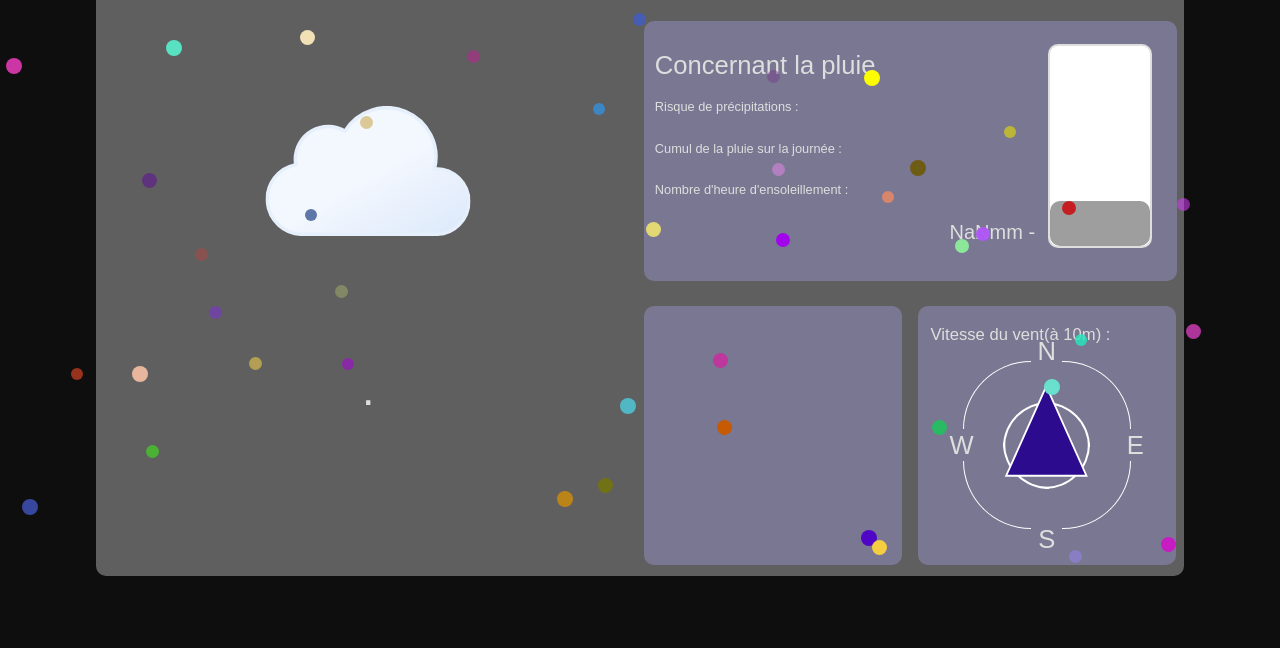
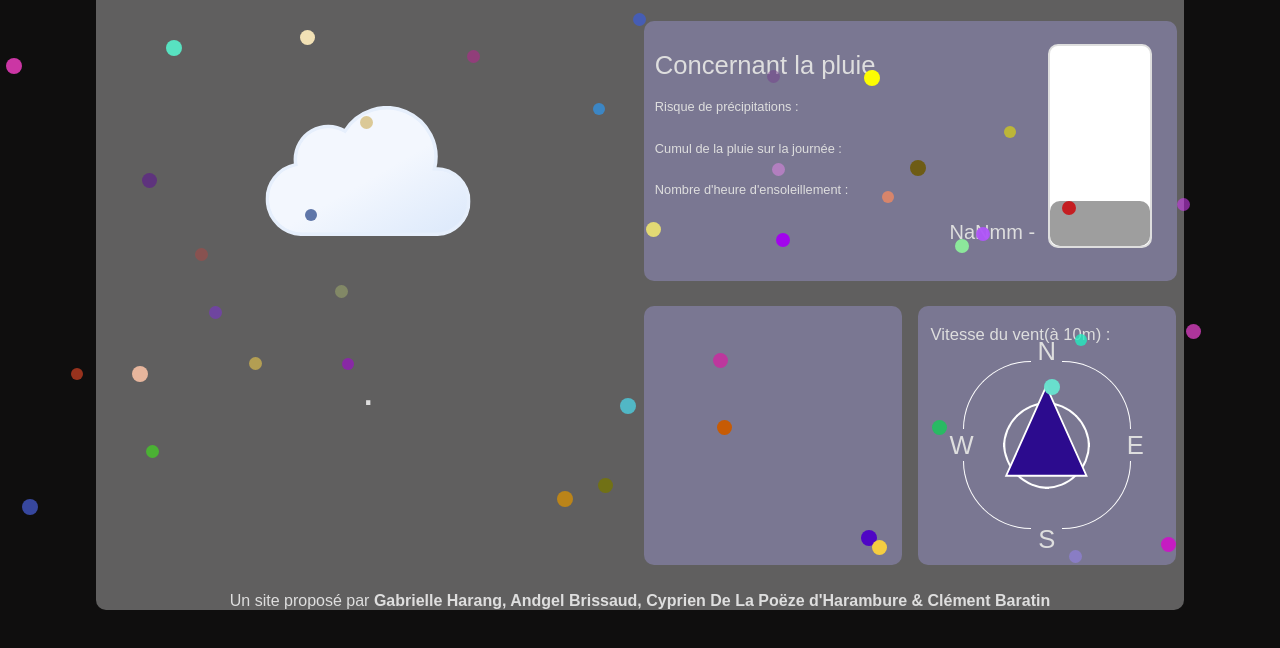
Before and after one commit to waterfox-dev/InstantWeather, a website: page index.html in a window 1280 px wide. Shown: the part 176-824 px from the top of the page. Drawn offline with nearby package versions, Linux system fonts and the light colour scheme; grey boxes are pictures that could not be loaded; a web font is replaced by a local one.

Commit message:
Add footer

```diff
--- a/index.html
+++ b/index.html
@@ -112,6 +112,7 @@
                 </div>
             </div>
             <div class="RightWeather" id="test">    </div>
+            <p class="Footer">Un site proposé par <b>Gabrielle Harang, Andgel Brissaud, Cyprien De La Poëze d'Harambure & Clément Baratin</b></p>
         </main>
 
         <script src="javascript/weatherDict.js"></script>
--- a/style/style.css
+++ b/style/style.css
@@ -268,6 +268,11 @@ main
     display: inline-block;
 }
 
+.Footer
+{
+    text-align: center;
+}
+
 @media screen and (max-width: 1200px) {
   .SmallTemp {
     font-size: 3.5vw;
```
